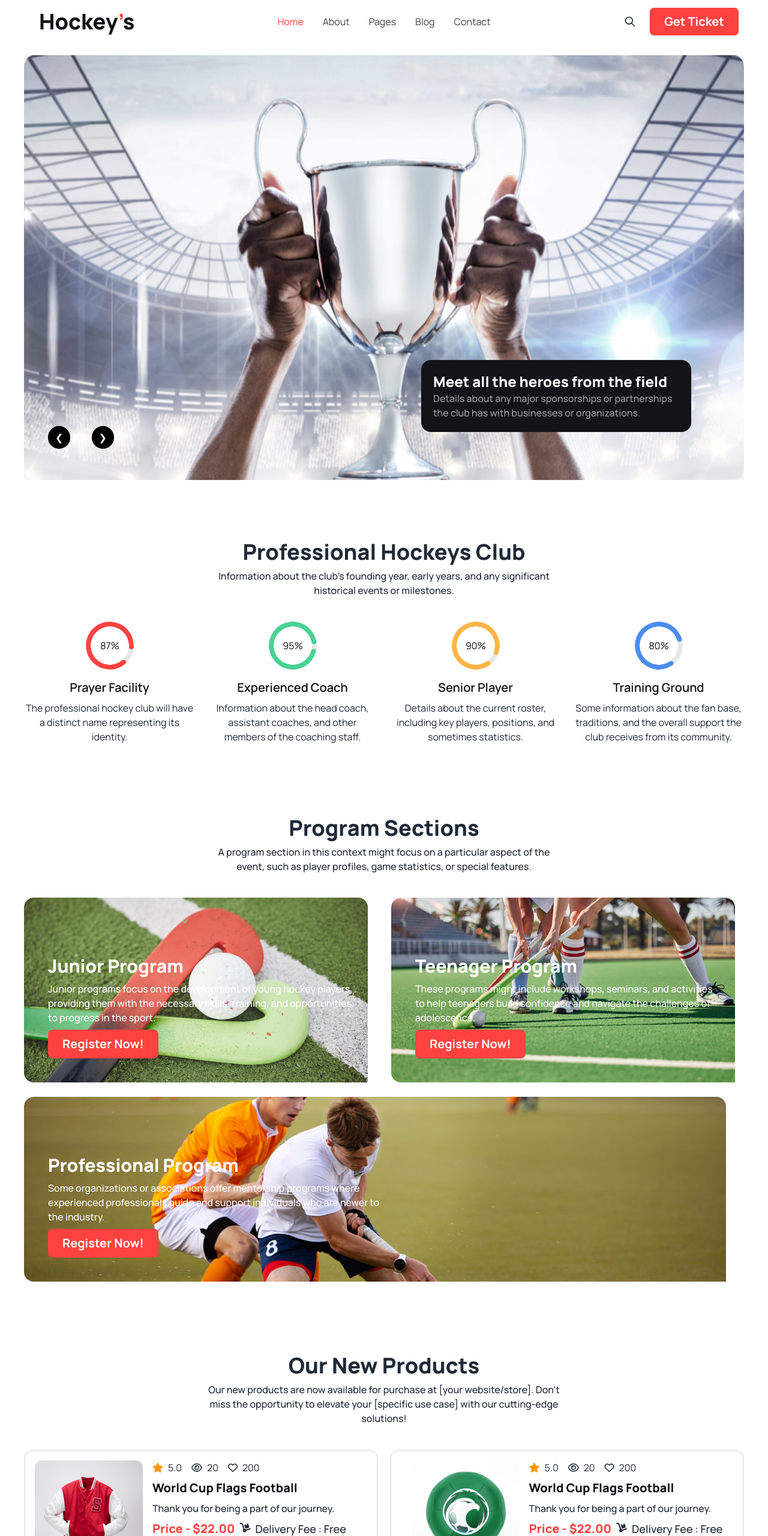
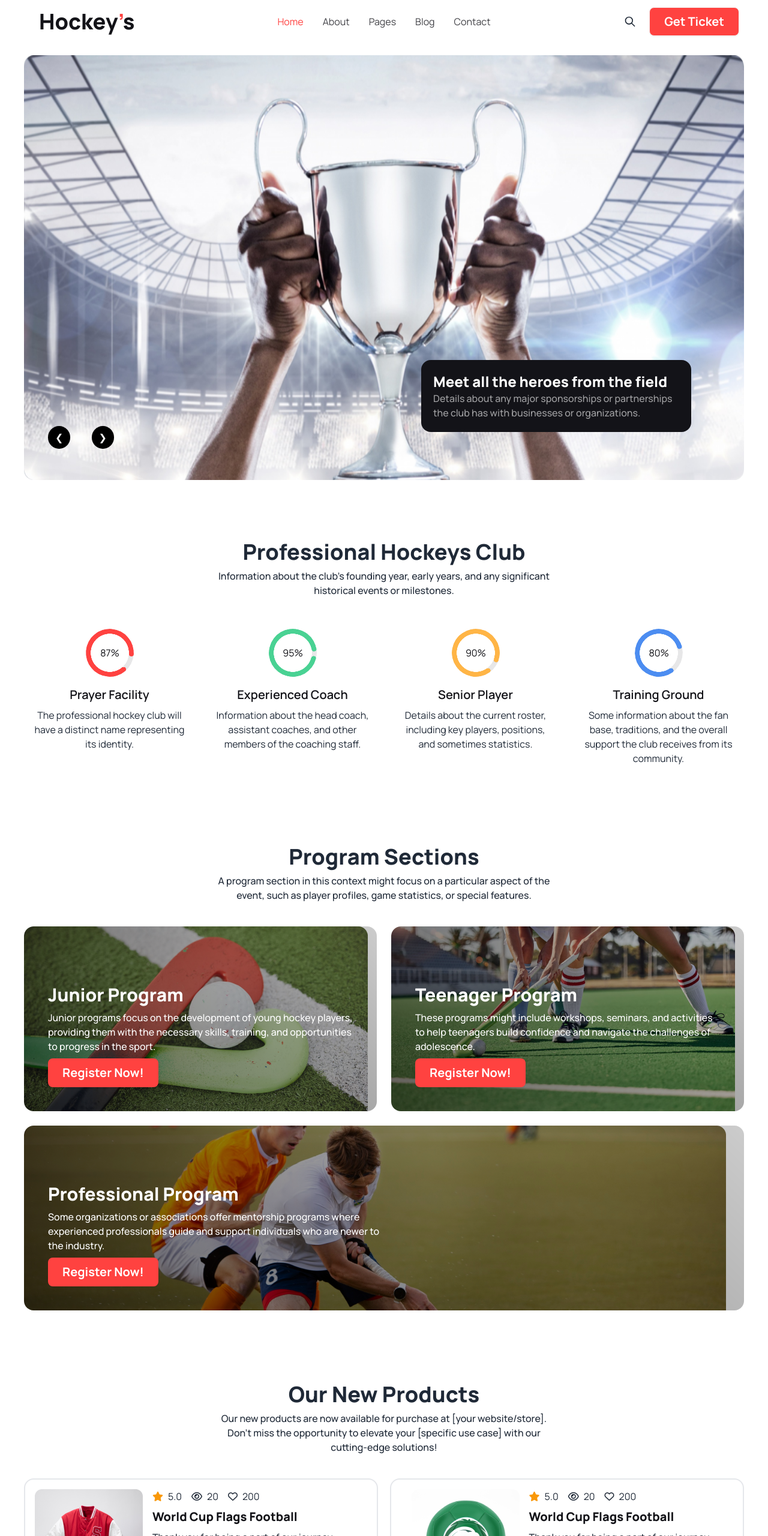
Before and after one commit to MD-SelimReza/Assignment-3, a plain HTML site: page index.html in a window 1280 px wide. Shown: the top 2560 px of the page at 60% size. Drawn offline with nearby package versions, Linux system fonts and the light colour scheme.

Commit message:
some issue has fixed

```diff
--- a/index.html
+++ b/index.html
@@ -38,7 +38,9 @@
 </head>
 
 <body class="font-manrope">
+    <!-- header section -->
     <header class="container mx-auto px-10">
+        <!-- navbar section -->
         <nav>
             <div class="navbar bg-base-100">
                 <div class="navbar-start">
@@ -76,30 +78,31 @@
                 </div>
             </div>
         </nav>
+        <!-- here is carousel start -->
         <div class="relative carousel w-full py-5">
-            <div id="slide1" class="carousel-item relative w-full">
-              <img src="Images/1.png" class="w-full bg-gradient-to-r from-gray-100 to-gray-100" />
+            <div id="slide1" class="carousel-item relative w-full bg-gradient-to-r from-gray-300 to-gray-100 rounded-2xl">
+              <img class="w-full" src="Images/1.png" />
               <div class="absolute lg:block lg:space-x-8 lg:left-10 lg:top-[90%] flex justify-between transform -translate-y-1/2 left-5 right-5 top-1/2">
                 <a href="#slide4" class="rounded-full px-3 py-2 bg-black text-white">❮</a>
                 <a href="#slide2" class="rounded-full px-3 py-2 bg-black text-white">❯</a>
               </div>
             </div>
-            <div id="slide2" class="carousel-item relative w-full">
-              <img class="w-full bg-gradient-to-r from-blue-100 to-gray-100" src="Images/2.png" />
+            <div id="slide2" class="carousel-item relative w-full bg-gradient-to-r from-blue-300 to-gray-100 rounded-2xl">
+              <img class="w-full" src="Images/2.png" />
               <div class="absolute lg:block lg:space-x-8 lg:left-10 lg:top-[90%] flex justify-between transform -translate-y-1/2 left-5 right-5 top-1/2">
                 <a href="#slide1" class="rounded-full px-3 py-2 bg-black text-white">❮</a>
                 <a href="#slide3" class="rounded-full px-3 py-2 bg-black text-white">❯</a>
               </div>
             </div>
-            <div id="slide3" class="carousel-item relative w-full">
-              <img src="Images/3.png" class="w-full bg-gradient-to-r from-gray-100 to-gray-100" />
+            <div id="slide3" class="carousel-item relative w-full bg-gradient-to-r from-gray-300 to-gray-100 rounded-2xl">
+              <img class="w-full bg-gradient-to-r from-gray-300 to-gray-100" src="Images/3.png" />
               <div class="absolute lg:block lg:space-x-8 lg:left-10 lg:top-[90%] flex justify-between transform -translate-y-1/2 left-5 right-5 top-1/2">
                 <a href="#slide2" class="rounded-full px-3 py-2 bg-black text-white">❮</a>
                 <a href="#slide4" class="rounded-full px-3 py-2 bg-black text-white">❯</a>
               </div>
             </div>
-            <div id="slide4" class="carousel-item relative w-full">
-              <img src="Images/4.png" class="w-full bg-gradient-to-r from-gray-100 to-gray-100" />
+            <div id="slide4" class="carousel-item relative w-full bg-gradient-to-r from-gray-300 to-gray-100 rounded-2xl">
+              <img src="Images/4.png" class="w-full" />
               <div class="absolute lg:block lg:space-x-8 lg:left-10 lg:top-[90%] flex justify-between transform -translate-y-1/2 left-5 right-5 top-1/2">
                 <a href="#slide3" class="rounded-full px-3 py-2 bg-black text-white">❮</a>
                 <a href="#slide1" class="rounded-full px-3 py-2 bg-black text-white">❯</a>
@@ -111,16 +114,17 @@
             <p class="text-[#ffffff99] text-base font-medium">Details about any major sponsorships or partnerships the club has with businesses or organizations.</p>
         </div>
     </header>
+    <!-- main section -->
     <main class="container mx-auto p-10">
         <!-- Professionsl Hockeys Section -->
         <section class="py-10">
-            <div class="text-center lg:w-[600px] mx-auto space-y-2">
+            <div class="text-center px-2 lg:w-[600px] mx-auto space-y-2">
                 <h1 class="text-4xl font-extrabold text-color-seconday ">Professional Hockeys Club</h1>
                 <p class="text-base font-medium">Information about the club's founding year, early years, and any significant historical events or milestones.</p>
             </div>
             <!-- radial progressbar -->
             <div class="py-10 grid grid-cols-1 lg:grid-cols-4 gap-5">
-                <div class="space-y-4 text-center">
+                <div class="space-y-4 p-3 text-center">
                     <div class="radial-progress text-[#E7E7E8] rotate-[140deg]" style="--value:100;" role="progressbar">
                         <div class="radial-progress text-color-primary z-10" style="--value:87;" role="progressbar"><span class="text-text-color -rotate-[140deg]">87%</span></div>
                     </div>
@@ -129,7 +133,7 @@
                         <p class="text-base font-normal">The professional hockey club will have a distinct name representing its identity.</p>
                     </div>
                 </div>
-                <div class="space-y-4 text-center">
+                <div class="space-y-4 p-3 text-center">
                     <div class="radial-progress text-[#E7E7E8] rotate-[105deg]" style="--value:100;" role="progressbar">
                         <div class="radial-progress text-[#49D293] z-10" style="--value:93;" role="progressbar"><span class="text-text-color -rotate-[105deg]">95%</span></div>
                     </div>
@@ -138,7 +142,7 @@
                         <p class="text-base font-normal"> Information about the head coach, assistant coaches, and other members of the coaching staff.</p>
                     </div>
                 </div>
-                <div class="space-y-4 text-center">
+                <div class="space-y-4 p-3 text-center">
                     <div class="radial-progress text-[#E7E7E8] rotate-[145deg]" style="--value:100;" role="progressbar">
                         <div class="radial-progress text-[#FFB546] z-10" style="--value:90;" role="progressbar"><span class="text-text-color -rotate-[145deg]">90%</span></div>
                     </div>
@@ -147,7 +151,7 @@
                         <p class="text-base font-normal">Details about the current roster, including key players, positions, and sometimes statistics.</p>
                     </div>
                 </div>
-                <div class="space-y-4 text-center">
+                <div class="space-y-4 p-3 text-center">
                     <div class="radial-progress text-[#E7E7E8] rotate-[145deg]" style="--value:100;" role="progressbar">
                         <div class="radial-progress text-[#4C8DF1] z-10" style="--value:80;" role="progressbar"><span class="text-text-color -rotate-[145deg]">80%</span></div>
                     </div>
@@ -160,22 +164,22 @@
         </section>
         <!-- Program Sections -->
         <section class="py-10">
-            <div class="text-center lg:w-[600px] mx-auto space-y-2">
+            <div class="text-center px-2 lg:w-[600px] mx-auto space-y-2">
                 <h1 class="text-4xl font-extrabold text-color-seconday px-4">Program Sections</h1>
                 <p class="text-base font-medium">A program section in this context might focus on a particular aspect of the event, such as player profiles, game statistics, or special features.</p>
             </div>
             <div class="py-10 grid gap-6 grid-cols-1 lg:grid-cols-2">
-                <div class="bg-[url('Images/2.png')] bg-no-repeat object-cover w-full px-10 pb-10 lg:pt-24 pt-4 rounded-2xl space-y-2">
+                <div class="bg-[linear-gradient(45deg,rgba(0,0,0,0.6),rgba(0,0,0,0.2)),url('Images/2.png')] bg-no-repeat object-cover w-full px-10 pb-10 lg:pt-24 pt-4 rounded-2xl space-y-2">
                     <h3 class="text-white text-3xl font-extrabold">Junior Program</h3>
                     <p class="text-white text-base font-medium">Junior programs focus on the development of young hockey players, providing them with the necessary skills, training, and opportunities to progress in the sport.</p>
                     <button class="btn bg-color-primary px-6 border-none text-white text-xl font-bold">Register Now!</button>
                 </div>
-                <div class="bg-[url('Images/3.png')] bg-no-repeat object-cover w-full px-10 pb-10 lg:pt-24 pt-4 rounded-2xl space-y-2">
+                <div class="bg-[linear-gradient(45deg,rgba(0,0,0,0.6),rgba(0,0,0,0.2)),url('Images/3.png')] bg-no-repeat object-cover w-full px-10 pb-10 lg:pt-24 pt-4 rounded-2xl space-y-2">
                     <h3 class="text-white text-3xl font-extrabold">Teenager Program</h3>
                     <p class="text-white text-base font-medium">These programs might include workshops, seminars, and activities to help teenagers build confidence and navigate the challenges of adolescence.</p>
                     <button class="btn bg-color-primary px-6 border-none text-white text-xl font-bold">Register Now!</button>
                 </div>
-                <div class="bg-[url('Images/4.png')] bg-no-repeat object-cover w-full px-10 pb-10 lg:pt-24 pt-5 rounded-2xl space-y-2 lg:col-span-2">
+                <div class="bg-[linear-gradient(45deg,rgba(0,0,0,0.6),rgba(0,0,0,0.2)),url('Images/4.png')] bg-no-repeat object-cover w-full px-10 pb-10 lg:pt-24 pt-5 rounded-2xl space-y-2 lg:col-span-2">
                     <h3 class="text-white text-3xl font-extrabold">Professional Program</h3>
                     <p class="text-white text-base font-medium lg:w-1/2">Some organizations or associations offer mentorship programs where experienced professionals guide and support individuals who are newer to the industry.</p>
                     <button class="btn bg-color-primary px-6 border-none text-white text-xl font-bold">Register Now!</button>
@@ -184,7 +188,7 @@
         </section>
         <!-- Product Section -->
         <section class="py-10">
-            <div class="text-center lg:w-[600px] mx-auto space-y-2">
+            <div class="text-center px-2 lg:w-[600px] mx-auto space-y-2">
                 <h1 class="text-4xl font-extrabold text-color-seconday px-4">Our New Products</h1>
                 <p class="text-base font-medium">Our new products are now available for purchase at [your website/store]. Don't miss the opportunity to elevate your [specific use case] with our cutting-edge solutions!</p>
             </div>
@@ -385,7 +389,7 @@
         </section>
         <!-- clients section -->
         <section class="py-10">
-            <div class="text-center lg:w-[600px] mx-auto space-y-2">
+            <div class="text-center px-2 lg:w-[600px] mx-auto space-y-2">
                 <h1 class="text-4xl font-extrabold text-color-seconday px-4">Clients Question</h1>
                 <p class="text-base font-medium">The purpose of an FAQ section is to address common queries and provide users with quick and helpful information without them having to contact customer support.</p>
             </div>
@@ -425,7 +429,7 @@
                     </div>
                     <hr>
                     <div class="collapse collapse-plus bg-base-200">
-                        <input type="radio" name="my-accordion-3" checked="checked" />
+                        <input type="radio" name="my-accordion-3" />
                         <div class="collapse-title text-xl font-bold text-text-color">
                             Ski Touring
                         </div>
@@ -459,7 +463,7 @@
         </section>
         <!-- get in touch section -->
         <section class="py-10">
-            <div class="text-center lg:w-[600px] mx-auto space-y-2">
+            <div class="text-center px-2 lg:w-[600px] mx-auto space-y-2">
                 <h1 class="text-4xl font-extrabold text-color-seconday px-4">Get In Touch</h1>
                 <p class="text-base font-medium">If you need to get in touch with a specific person, organization, or service, you'll typically want to find their contact information. </p>
             </div>
@@ -530,6 +534,7 @@
             </div>
         </section>
     </main>
+    <!-- footer section -->
     <footer class="lg:footer px-10 py-24 bg-text-color text-white grid gap-6 justify-center lg:justify-between lg:grid-cols-5 grid-cols-2">
         <nav class="col-span-2 lg:text-left text-center space-y-2">
             <header class="footer-title text-3xl font-extrabold">Get In Touch</header>
```
